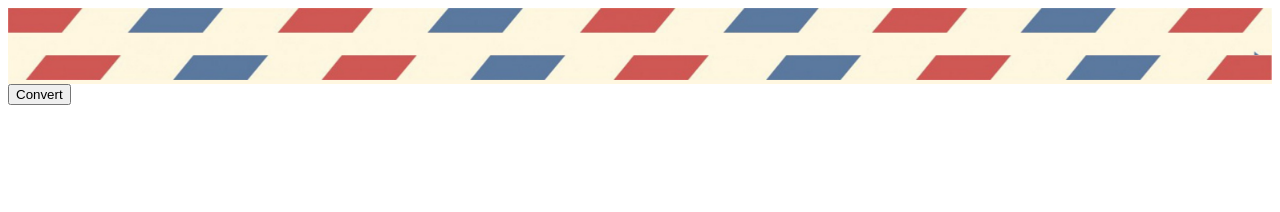
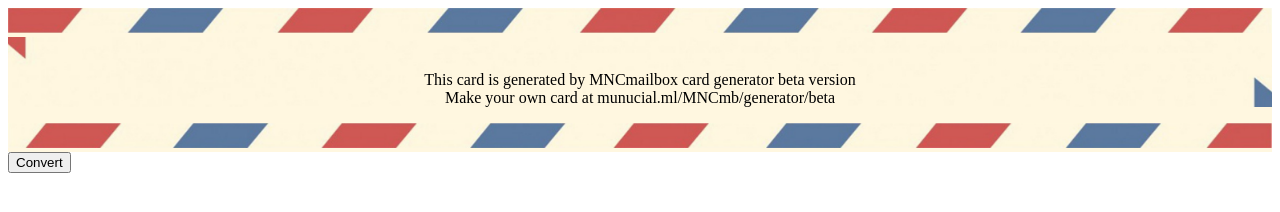
Before and after one commit to Munucial/mailbox, a plain HTML site: page index.html in a window 1280 px wide. Drawn offline with nearby package versions, Linux system fonts and the light colour scheme.

Commit message:
Update index.html

```diff
--- a/index.html
+++ b/index.html
@@ -41,6 +41,7 @@
             <div id="background-body">
                 <div id="content" contenteditable>
                 </div>
+                <p style="text-align:center;">This card is generated by MNCmailbox card generator beta version<br /> Make your own card at munucial.ml/MNCmb/generator/beta</p>
             </div>
             <div id="background-footer">
                  <img src="footer.png" style="width:100%;" />
```
